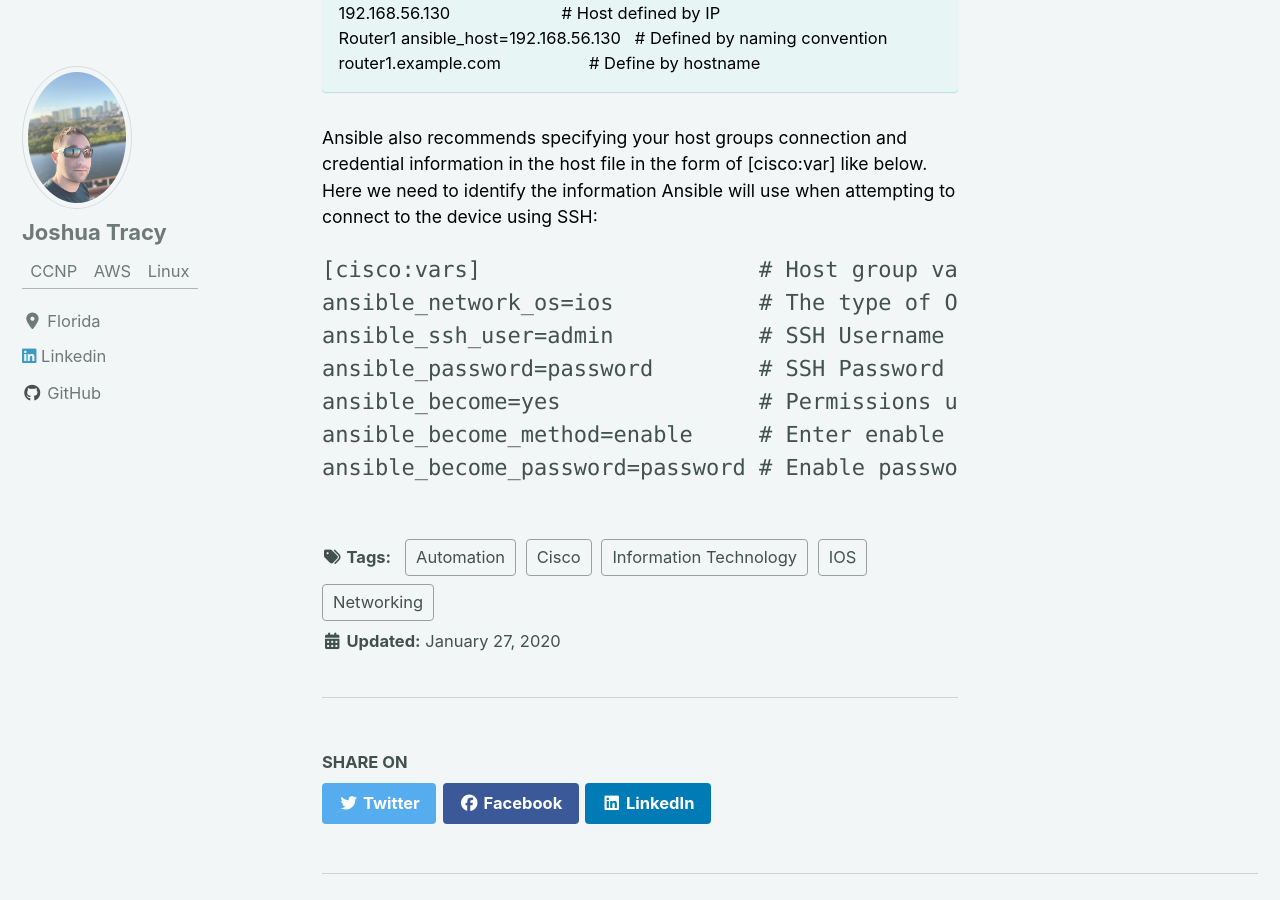
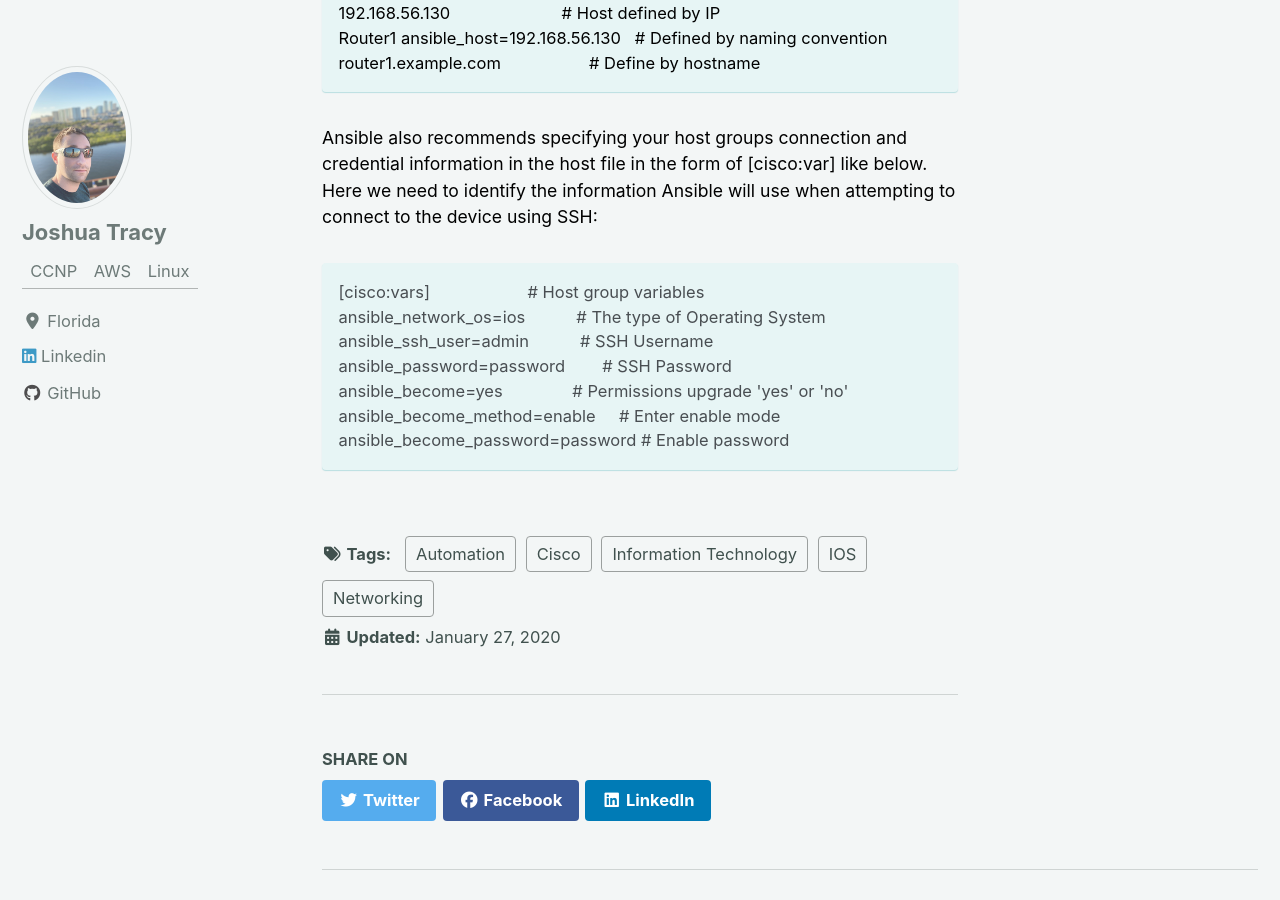
Before and after one commit to Josh-Tracy/Josh-Tracy.github.io, a Jekyll site: the page built from _posts/2020-01-27-Ansible_Cisco.md, in a window 1280 px wide and 900 px high, scrolled down 1674 px. Built offline with Jekyll 4.4.1, drawn with Linux system fonts in a browser that asks for light colours; cached includes are drawn as plain includes; nearby versions of some CDN libraries.

Commit message:
testing text size

```diff
--- a/_posts/2020-01-27-Ansible_Cisco.md
+++ b/_posts/2020-01-27-Ansible_Cisco.md
@@ -53,8 +53,9 @@ First we have to define our host that we want to configure in a hosts file. You
 Router1 ansible_host=192.168.56.130   # Defined by naming convention
 router1.example.com                   # Define by hostname
 </pre>
+{: .notice--primary}
 {: style="color:black; font-size: 70%;"}
-{: .notice--primary}
+
 
 Ansible also recommends specifying your host groups connection and credential information in the host file in the form of [cisco:var] like below. Here we need to identify the information Ansible will use when attempting to connect to the device using SSH:
 {: style="color:black; font-size: 80%;"}
@@ -68,3 +69,4 @@ ansible_become=yes               # Permissions upgrade 'yes' or 'no'
 ansible_become_method=enable     # Enter enable mode
 ansible_become_password=password # Enable password
 </pre>
+{: .notice--primary}
```
